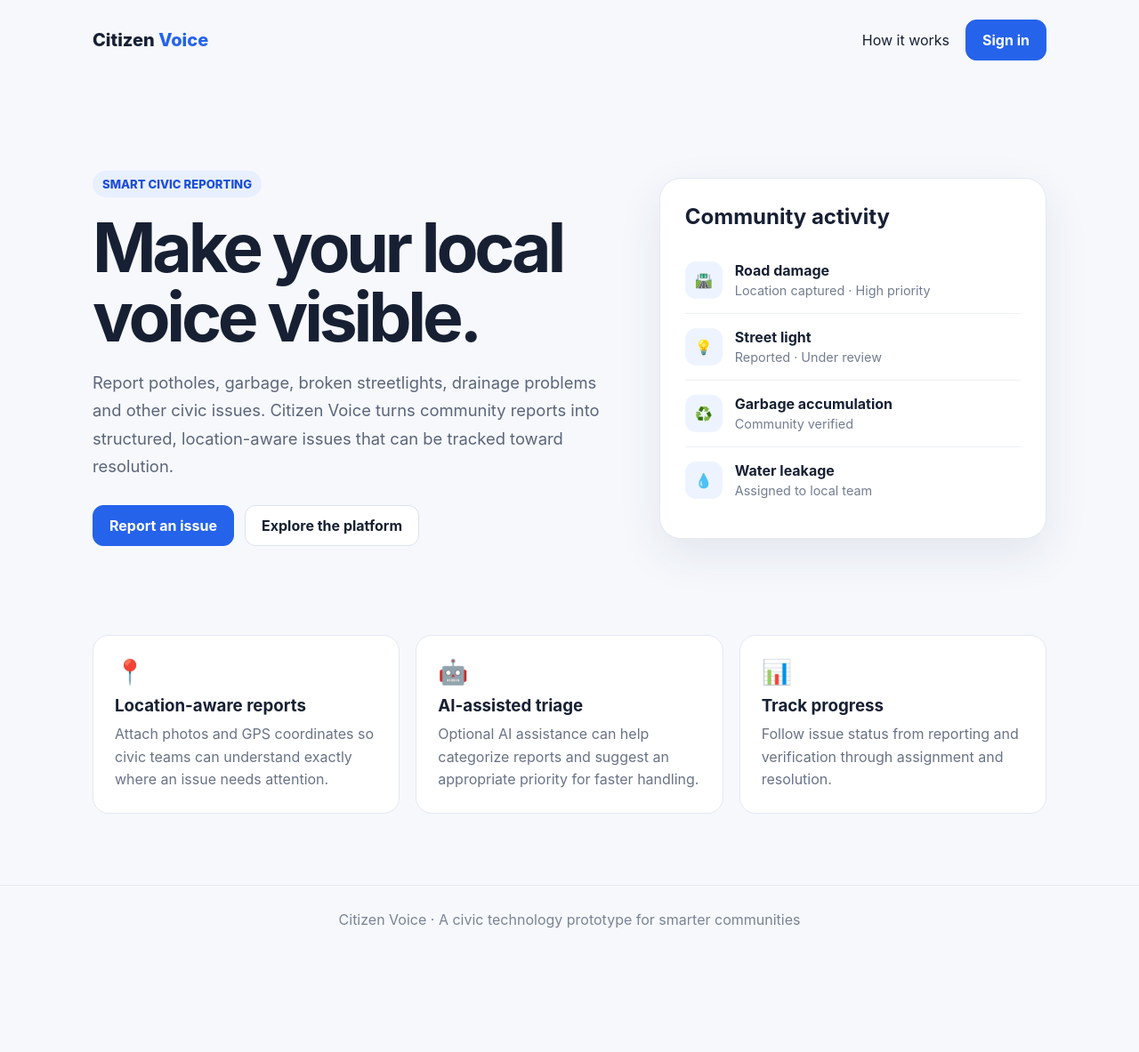
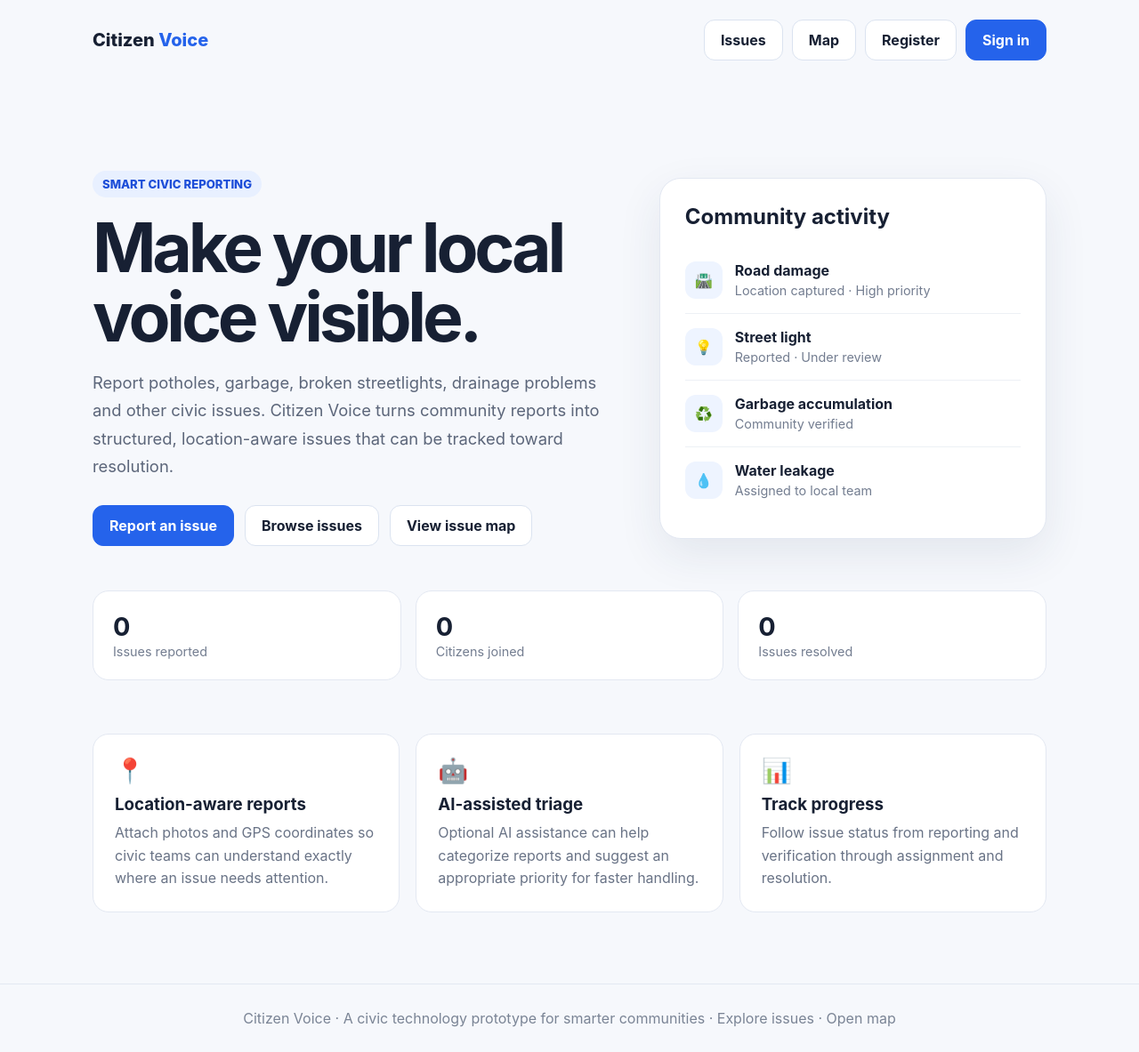
Before and after one commit to arjune08/citizen-voice, a Flask app: page / in a window 1280 px wide. Shown: the whole page at 89% size. Before the commit the page ends 1044 px from the top, so only its background shows below. Run offline with Flask 3, Linux system fonts and the light colour scheme; data that the repository does not hold is empty; some libraries are stand-ins or nearby versions.

Commit message:
fix: wire landing page navigation to Flask routes

```diff
--- a/templates/landing.html
+++ b/templates/landing.html
@@ -10,21 +10,27 @@
     *{box-sizing:border-box} body{margin:0} a{text-decoration:none;color:inherit}
     .nav{max-width:1120px;margin:auto;padding:22px 24px;display:flex;justify-content:space-between;align-items:center}
     .brand{font-weight:800;font-size:1.25rem}.brand span{color:#2563eb}
-    .navlinks{display:flex;gap:18px;align-items:center}.btn{display:inline-block;padding:12px 18px;border-radius:12px;font-weight:700;border:1px solid #dbe3f0;background:white}.primary{background:#2563eb;color:white;border-color:#2563eb}
+    .navlinks{display:flex;gap:10px;align-items:center}.btn{display:inline-block;padding:12px 18px;border-radius:12px;font-weight:700;border:1px solid #dbe3f0;background:white;cursor:pointer}.primary{background:#2563eb;color:white;border-color:#2563eb}
     .hero{max-width:1120px;margin:30px auto 0;padding:72px 24px 80px;display:grid;grid-template-columns:1.15fr .85fr;gap:48px;align-items:center}
     .eyebrow{display:inline-block;padding:7px 11px;border-radius:999px;background:#e8f0ff;color:#1d4ed8;font-size:.82rem;font-weight:800}
     h1{font-size:clamp(2.6rem,6vw,5rem);line-height:1.02;letter-spacing:-.055em;margin:18px 0}.lead{font-size:1.15rem;line-height:1.7;color:#5c667a;max-width:650px}.actions{display:flex;gap:12px;flex-wrap:wrap;margin-top:28px}
     .card{background:white;border:1px solid #e3e8f2;border-radius:24px;padding:28px;box-shadow:0 18px 50px rgba(30,55,90,.09)}
     .issue{display:flex;gap:14px;padding:16px 0;border-bottom:1px solid #edf0f5}.issue:last-child{border-bottom:0}.icon{width:42px;height:42px;border-radius:12px;background:#eef4ff;display:grid;place-items:center}.issue strong{display:block}.muted{color:#737d90;font-size:.9rem;margin-top:4px}
     .features{max-width:1120px;margin:0 auto;padding:20px 24px 80px;display:grid;grid-template-columns:repeat(3,1fr);gap:18px}.feature{background:white;border:1px solid #e3e8f2;border-radius:18px;padding:24px}.feature h3{margin:10px 0 8px}.feature p{color:#697386;line-height:1.6;margin:0}
+    .stats{max-width:1120px;margin:-30px auto 40px;padding:0 24px;display:grid;grid-template-columns:repeat(3,1fr);gap:16px}.stat{background:white;border:1px solid #e3e8f2;border-radius:18px;padding:22px}.stat strong{font-size:1.8rem;display:block}.stat span{color:#737d90;font-size:.9rem}
     footer{border-top:1px solid #e3e8f2;padding:28px 24px;text-align:center;color:#7a8495}
-    @media(max-width:800px){.hero{grid-template-columns:1fr;padding-top:40px}.features{grid-template-columns:1fr}.navlinks a:not(.btn){display:none}}
+    @media(max-width:800px){.hero{grid-template-columns:1fr;padding-top:40px}.features,.stats{grid-template-columns:1fr}.navlinks a.hide-mobile{display:none}}
   </style>
 </head>
 <body>
   <nav class="nav">
-    <a class="brand" href="/">Citizen <span>Voice</span></a>
-    <div class="navlinks"><a href="#features">How it works</a><a class="btn primary" href="/auth/login">Sign in</a></div>
+    <a class="brand" href="{{ url_for('main.landing') }}">Citizen <span>Voice</span></a>
+    <div class="navlinks">
+      <a class="btn hide-mobile" href="{{ url_for('main.issue_board') }}">Issues</a>
+      <a class="btn hide-mobile" href="{{ url_for('main.map_view') }}">Map</a>
+      <a class="btn hide-mobile" href="{{ url_for('auth.register') }}">Register</a>
+      <a class="btn primary" href="{{ url_for('auth.login') }}">Sign in</a>
+    </div>
   </nav>
 
   <main>
@@ -34,8 +40,9 @@
         <h1>Make your local voice visible.</h1>
         <p class="lead">Report potholes, garbage, broken streetlights, drainage problems and other civic issues. Citizen Voice turns community reports into structured, location-aware issues that can be tracked toward resolution.</p>
         <div class="actions">
-          <a class="btn primary" href="/auth/login">Report an issue</a>
-          <a class="btn" href="#features">Explore the platform</a>
+          <a class="btn primary" href="{{ url_for('auth.login') }}">Report an issue</a>
+          <a class="btn" href="{{ url_for('main.issue_board') }}">Browse issues</a>
+          <a class="btn" href="{{ url_for('main.map_view') }}">View issue map</a>
         </div>
       </div>
       <div class="card" aria-label="Example civic reports">
@@ -47,6 +54,12 @@
       </div>
     </section>
 
+    <section class="stats" aria-label="Citizen Voice statistics">
+      <div class="stat"><strong>{{ total_issues }}</strong><span>Issues reported</span></div>
+      <div class="stat"><strong>{{ total_users }}</strong><span>Citizens joined</span></div>
+      <div class="stat"><strong>{{ resolved }}</strong><span>Issues resolved</span></div>
+    </section>
+
     <section class="features" id="features">
       <article class="feature"><div style="font-size:1.7rem">📍</div><h3>Location-aware reports</h3><p>Attach photos and GPS coordinates so civic teams can understand exactly where an issue needs attention.</p></article>
       <article class="feature"><div style="font-size:1.7rem">🤖</div><h3>AI-assisted triage</h3><p>Optional AI assistance can help categorize reports and suggest an appropriate priority for faster handling.</p></article>
@@ -54,6 +67,10 @@
     </section>
   </main>
 
-  <footer>Citizen Voice · A civic technology prototype for smarter communities</footer>
+  <footer>
+    Citizen Voice · A civic technology prototype for smarter communities ·
+    <a href="{{ url_for('main.issue_board') }}">Explore issues</a> ·
+    <a href="{{ url_for('main.map_view') }}">Open map</a>
+  </footer>
 </body>
 </html>
```
